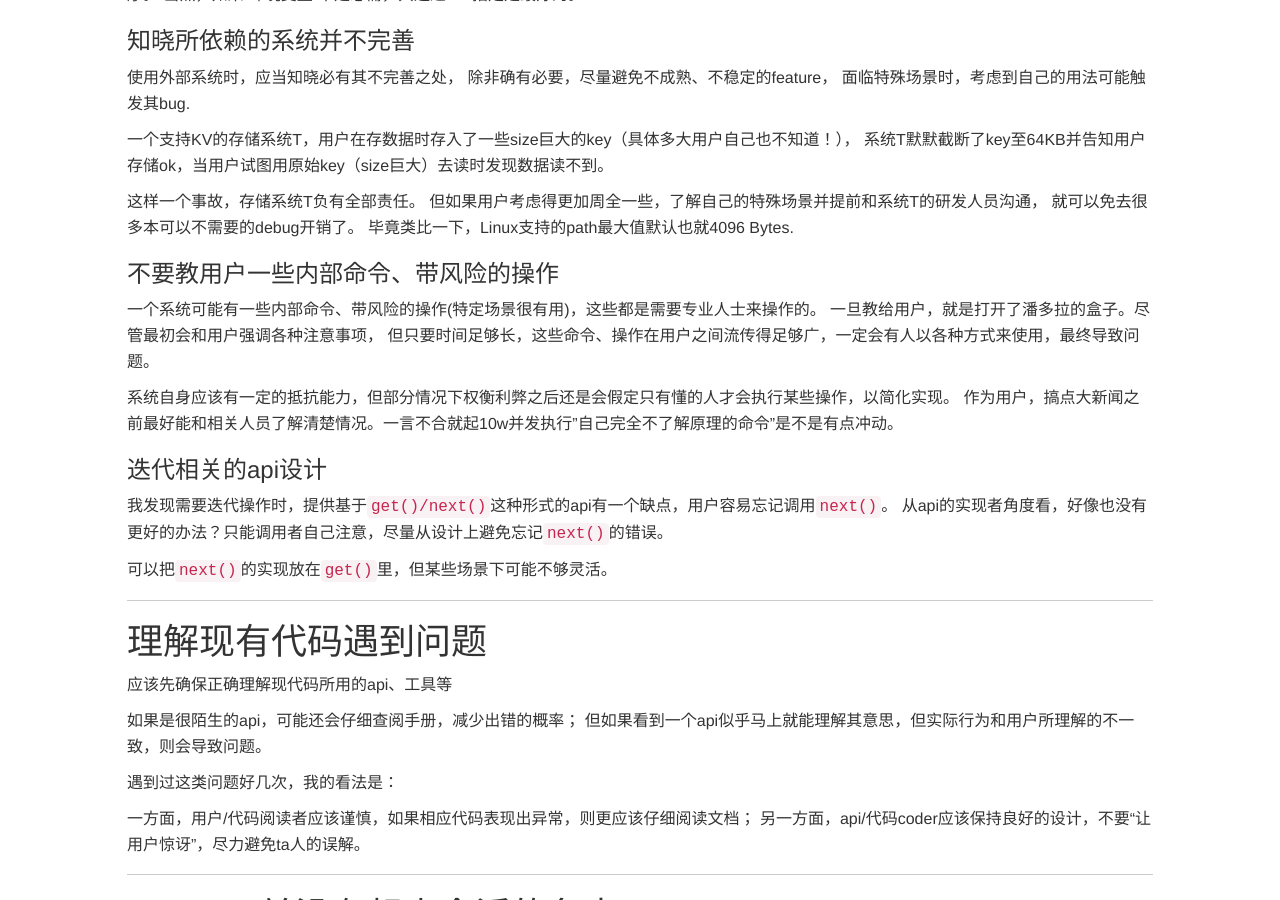
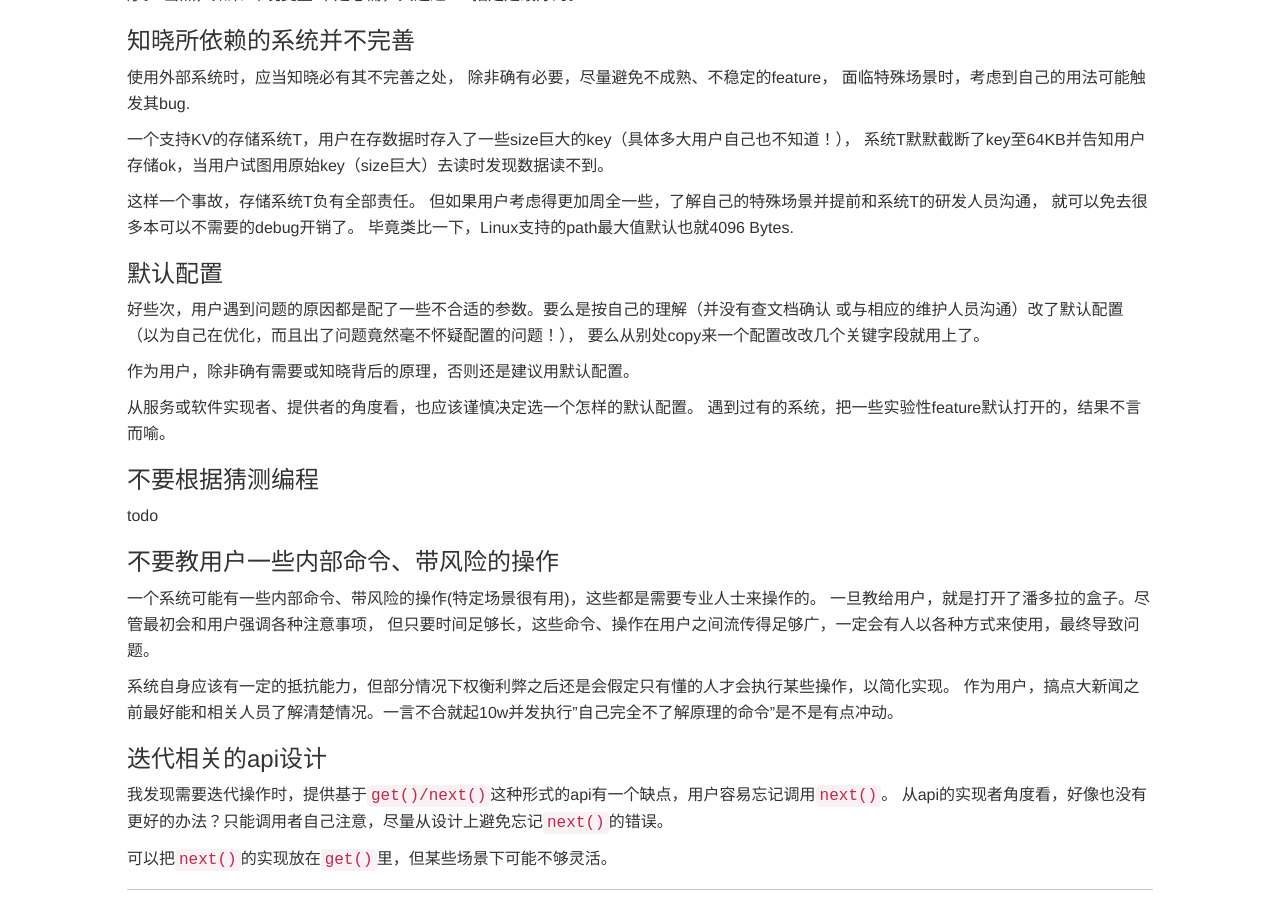
Before and after one commit to taocp/taocp.github.com, a Jekyll site: the page built from _posts/2016-04-10-编程有关的一些思考.md, in a window 1280 px wide and 900 px high, scrolled down 1313 px. Built offline with Jekyll 4.4.1, drawn with Linux system fonts in a browser that asks for light colours; nearby versions of some CDN libraries; library files that are not in the unit come from our copies; comment, search, counter and statistics services are not loaded.

Commit message:
update 2016-04-10

```diff
--- a/_posts/2016-04-10-编程有关的一些思考.md
+++ b/_posts/2016-04-10-编程有关的一些思考.md
@@ -74,6 +74,21 @@ categories:
 但如果用户考虑得更加周全一些，了解自己的特殊场景并提前和系统T的研发人员沟通，
 就可以免去很多本可以不需要的debug开销了。
 毕竟类比一下，Linux支持的path最大值默认也就4096 Bytes.
+
+### 默认配置
+
+好些次，用户遇到问题的原因都是配了一些不合适的参数。要么是按自己的理解（并没有查文档确认
+或与相应的维护人员沟通）改了默认配置（以为自己在优化，而且出了问题竟然毫不怀疑配置的问题！），
+要么从别处copy来一个配置改改几个关键字段就用上了。
+
+作为用户，除非确有需要或知晓背后的原理，否则还是建议用默认配置。
+
+从服务或软件实现者、提供者的角度看，也应该谨慎决定选一个怎样的默认配置。
+遇到过有的系统，把一些实验性feature默认打开的，结果不言而喻。
+
+### 不要根据猜测编程
+
+todo
 
 
 ### 不要教用户一些内部命令、带风险的操作
```
